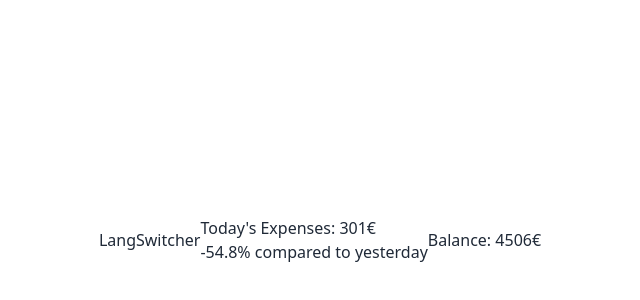
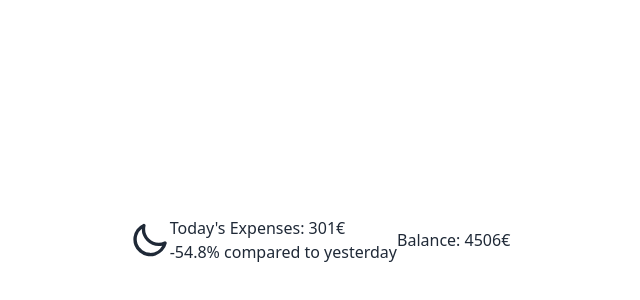
Before and after one commit to opujade/sprint-8-inprocode, a React (Vite) app: page / in a window 1280 px wide. Shown: the part 160-460 px from the top of the page, without its empty margins (320-960 px from the left). Built offline with nearby package versions, Linux system fonts and the light colour scheme.

Commit message:
theme context and component

```diff
--- a/src/App.tsx
+++ b/src/App.tsx
@@ -2,16 +2,19 @@
 import { MainInfo } from "./components/MainInfo";
 import { TotalBalance } from "./components/TotalBalance";
 import { BalanceProvider } from "./context/BalanceProvider";
+import { ThemeProvider } from "./context/ThemeContext";
 
 const App = (): JSX.Element => {
   return (
     <>
       <BalanceProvider>
-        <div className="min-h-screen flex justify-center items-center">
-          <LangSwitcher />
-          <MainInfo />
-          <TotalBalance />
-        </div>
+        <ThemeProvider>
+          <div className="min-h-screen flex justify-center items-center">
+            <LangSwitcher />
+            <MainInfo />
+            <TotalBalance />
+          </div>
+        </ThemeProvider>
       </BalanceProvider>
     </>
   );
--- a/src/components/LangSwitcher.tsx
+++ b/src/components/LangSwitcher.tsx
@@ -1,3 +1,9 @@
+import { ToggleThemeComponent } from "../features/ToggleThemeComponent";
+
 export const LangSwitcher = () => {
-  return <h2>LangSwitcher</h2>;
+  return (
+    <>
+      <ToggleThemeComponent />
+    </>
+  );
 };
--- a/src/context/ThemeContext.tsx
+++ b/src/context/ThemeContext.tsx
@@ -1,21 +1,22 @@
-import { createContext, useEffect, useState } from "react";
+import { createContext, useState } from "react";
 import { ProviderProps } from "../types/types";
+import { ThemeContextInterface } from "../types/types";
 
-const ThemeContext = createContext<void | undefined>(undefined);
+export const ThemeContext = createContext<ThemeContextInterface>({
+  theme: "light",
+  toggleTheme: undefined,
+});
 
 export const ThemeProvider = ({ children }: ProviderProps) => {
   const [theme, setTheme] = useState<string>("light");
 
   const toggleTheme = () => {
-    setTheme(theme === "light" ? "dark" : "light");
+    setTheme((prevTheme) => (prevTheme === "light" ? "dark" : "light"));
+    document.querySelector("html")?.setAttribute("data-theme", theme);
   };
 
-  useEffect(() => {
-    document.querySelector("html")?.setAttribute("data-theme", theme);
-  }, [theme]);
-
   return (
-    <ThemeContext.Provider value={toggleTheme()}>
+    <ThemeContext.Provider value={{ theme: theme, toggleTheme: toggleTheme }}>
       {children}
     </ThemeContext.Provider>
   );
--- /dev/null
+++ b/src/features/ToggleThemeComponent.tsx
@@ -0,0 +1,31 @@
+import { useContext } from "react";
+import { ThemeContext } from "../context/ThemeContext";
+
+export const ToggleThemeComponent = () => {
+  const { theme, toggleTheme } = useContext(ThemeContext);
+
+  return (
+    <label className="swap swap-rotate">
+      <input
+        checked={theme === "light"}
+        type="checkbox"
+        className="theme-controller"
+        onChange={toggleTheme}
+      />
+      <svg
+        className="swap-on fill-current w-10 h-10"
+        xmlns="http://www.w3.org/2000/svg"
+        viewBox="0 0 24 24"
+      >
+        <path d="M21.64,13a1,1,0,0,0-1.05-.14,8.05,8.05,0,0,1-3.37.73A8.15,8.15,0,0,1,9.08,5.49a8.59,8.59,0,0,1,.25-2A1,1,0,0,0,8,2.36,10.14,10.14,0,1,0,22,14.05,1,1,0,0,0,21.64,13Zm-9.5,6.69A8.14,8.14,0,0,1,7.08,5.22v.27A10.15,10.15,0,0,0,17.22,15.63a9.79,9.79,0,0,0,2.1-.22A8.11,8.11,0,0,1,12.14,19.73Z" />
+      </svg>
+      <svg
+        className="swap-off fill-current w-10 h-10"
+        xmlns="http://www.w3.org/2000/svg"
+        viewBox="0 0 24 24"
+      >
+        <path d="M5.64,17l-.71.71a1,1,0,0,0,0,1.41,1,1,0,0,0,1.41,0l.71-.71A1,1,0,0,0,5.64,17ZM5,12a1,1,0,0,0-1-1H3a1,1,0,0,0,0,2H4A1,1,0,0,0,5,12Zm7-7a1,1,0,0,0,1-1V3a1,1,0,0,0-2,0V4A1,1,0,0,0,12,5ZM5.64,7.05a1,1,0,0,0,.7.29,1,1,0,0,0,.71-.29,1,1,0,0,0,0-1.41l-.71-.71A1,1,0,0,0,4.93,6.34Zm12,.29a1,1,0,0,0,.7-.29l.71-.71a1,1,0,1,0-1.41-1.41L17,5.64a1,1,0,0,0,0,1.41A1,1,0,0,0,17.66,7.34ZM21,11H20a1,1,0,0,0,0,2h1a1,1,0,0,0,0-2Zm-9,8a1,1,0,0,0-1,1v1a1,1,0,0,0,2,0V20A1,1,0,0,0,12,19ZM18.36,17A1,1,0,0,0,17,18.36l.71.71a1,1,0,0,0,1.41,0,1,1,0,0,0,0-1.41ZM12,6.5A5.5,5.5,0,1,0,17.5,12,5.51,5.51,0,0,0,12,6.5Zm0,9A3.5,3.5,0,1,1,15.5,12,3.5,3.5,0,0,1,12,15.5Z" />
+      </svg>
+    </label>
+  );
+};
--- a/src/types/types.ts
+++ b/src/types/types.ts
@@ -1,21 +1,30 @@
 import { ChartData } from "chart.js";
-import React from "react"
+import React from "react";
 
 export type ProviderProps = {
   children: React.ReactNode;
+};
+
+export type arrayData = data[];
+export interface data {
+  id: number;
+  date: string;
+  amount: number;
 }
 
-export type arrayData = data[];
-export interface data { id: number; date: string; amount: number };
-
 export interface chartData {
-  labels: string[],
-  datasets: {}[],
+  labels: string[];
+  datasets: {}[];
 }
 
 export interface BalanceContextInterface {
-  balance: number,
-  todaysExpenses: number,
-  percentageYesterdayToday: number,
-  expensesChartData: ChartData,
+  balance: number;
+  todaysExpenses: number;
+  percentageYesterdayToday: number;
+  expensesChartData: ChartData;
 }
+
+export interface ThemeContextInterface {
+  theme: string;
+  toggleTheme: (() => void) | undefined;
+}
```
